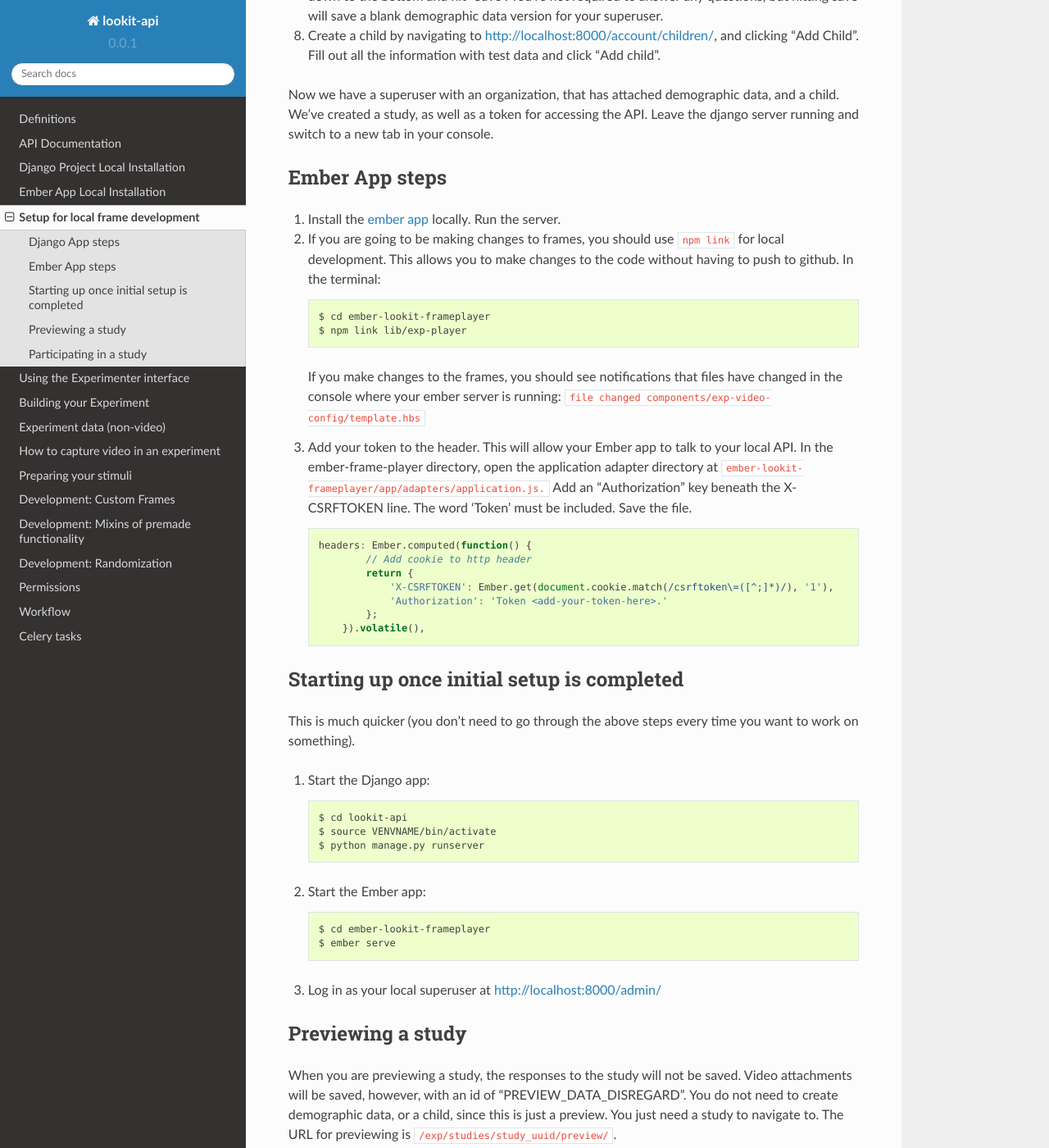
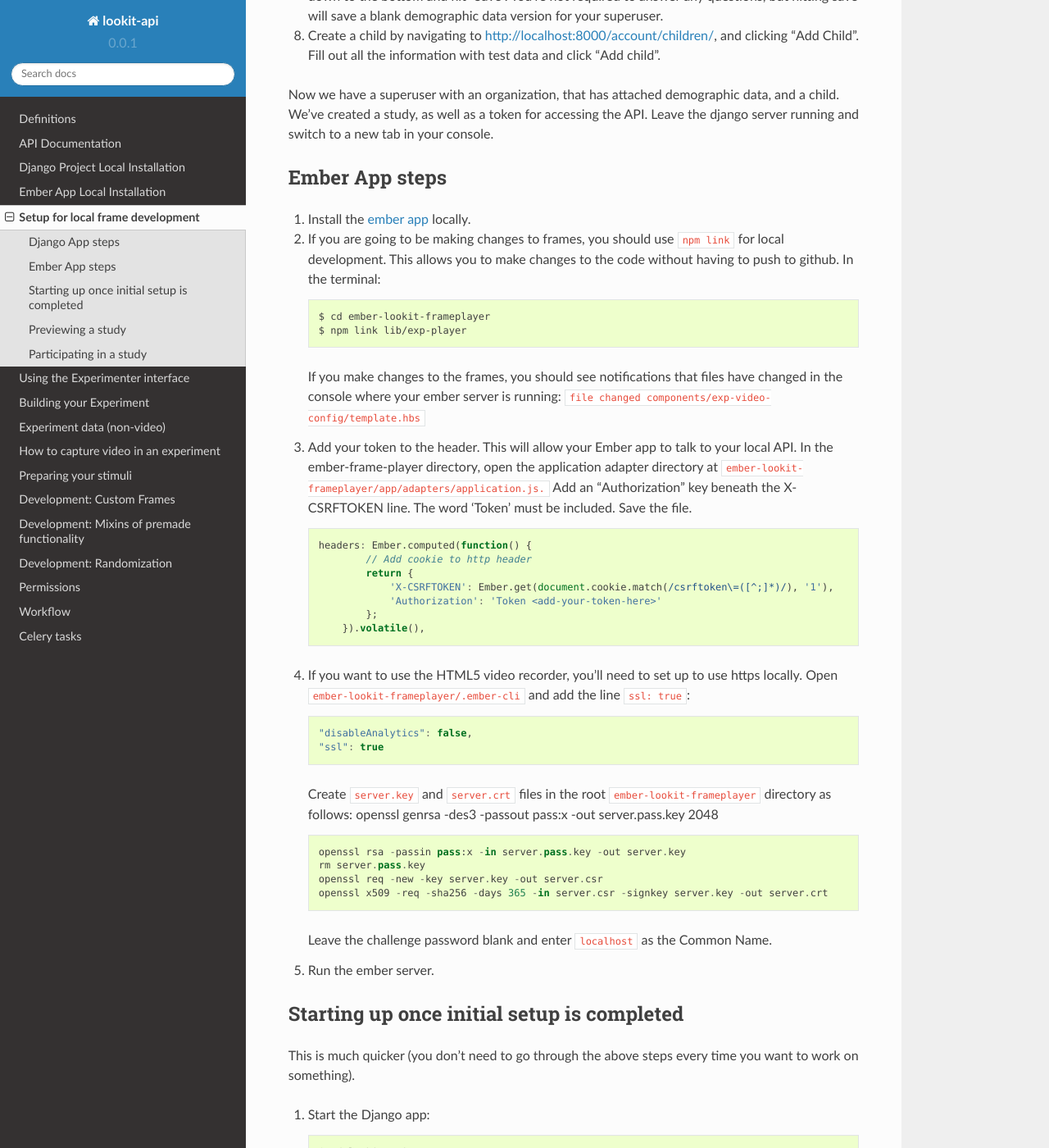
Before and after one commit to lookit/lookit-api, a Sphinx documentation site: the page built from docs/source/local-frame-development.md, in a window 1280 px wide and 1400 px high, scrolled down 1110 px. Shown: the whole window at 82% size. Built offline with Sphinx 7.4.7 and the Read the Docs theme 2.0.0, drawn with Linux system fonts in a browser that asks for light colours.

Commit message:
Update docs with info about using https locally if working with HTML5 video recording.

````diff
--- a/docs/source/local-frame-development.md
+++ b/docs/source/local-frame-development.md
@@ -50,11 +50,28 @@ as a token for accessing the API.  Leave the django server running and switch to
             // Add cookie to http header
             return {
                 'X-CSRFTOKEN': Ember.get(document.cookie.match(/csrftoken\=([^;]*)/), '1'),
-                'Authorization': 'Token <add-your-token-here>.'
+                'Authorization': 'Token <add-your-token-here>'
             };
         }).volatile(),
 
     ```
+
+4. If you want to use the HTML5 video recorder, you'll need to set up to use https locally. Open `ember-lookit-frameplayer/.ember-cli` and add the line `ssl: true`:
+	```js
+	"disableAnalytics": false,
+  	"ssl": true
+  	```
+  	Create `server.key` and `server.crt` files in the root `ember-lookit-frameplayer` directory as follows:
+  	openssl genrsa -des3 -passout pass:x -out server.pass.key 2048
+  	```
+  	openssl rsa -passin pass:x -in server.pass.key -out server.key
+  	rm server.pass.key
+  	openssl req -new -key server.key -out server.csr
+  	openssl x509 -req -sha256 -days 365 -in server.csr -signkey server.key -out server.crt
+  	```
+  	Leave the challenge password blank and enter `localhost` as the Common Name.
+
+5. Run the ember server.
 
 ## Starting up once initial setup is completed
 
````
Also changed, not shown: other parts of docs/source/local-frame-development.md (+1 -1 lines).
